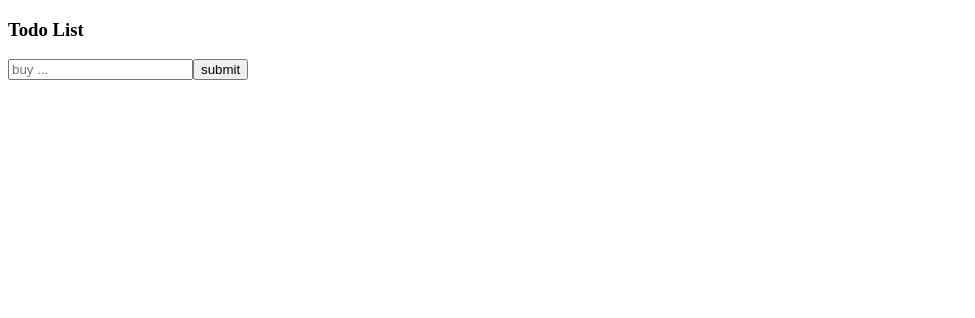
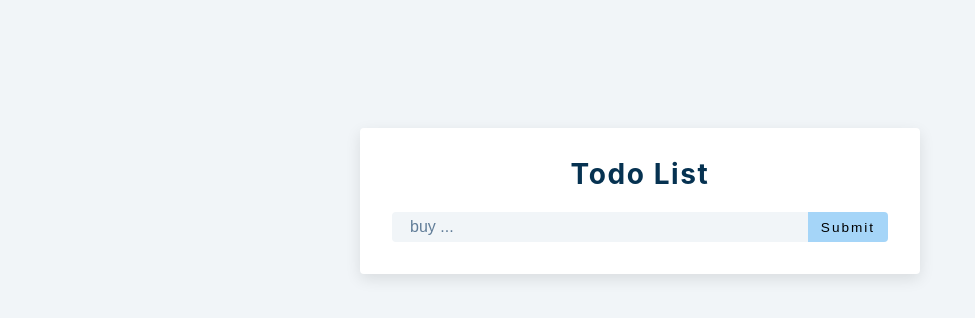
Before and after one commit to vk0808/todo-list-v2, a React (Create React App) app: page / in a window 1280 px wide. Shown: the top 318 px of the page, without its empty margins (0-975 px from the left). Built offline with nearby package versions, Linux system fonts and the light colour scheme.

Commit message:
added style

```diff
--- a/src/styles.css
+++ b/src/styles.css
@@ -1,4 +1,306 @@
-.App {
-  font-family: sans-serif;
+/*
+===============
+Variables
+===============
+*/
+
+:root {
+  /* dark shades of primary color*/
+  --clr-primary-1: hsl(205, 86%, 17%);
+  --clr-primary-2: hsl(205, 77%, 27%);
+  --clr-primary-3: hsl(205, 72%, 37%);
+  --clr-primary-4: hsl(205, 63%, 48%);
+  /* primary/main color */
+  --clr-primary-5: hsl(205, 78%, 60%);
+  /* lighter shades of primary color */
+  --clr-primary-6: hsl(205, 89%, 70%);
+  --clr-primary-7: hsl(205, 90%, 76%);
+  --clr-primary-8: hsl(205, 86%, 81%);
+  --clr-primary-9: hsl(205, 90%, 88%);
+  --clr-primary-10: hsl(205, 100%, 96%);
+  /* darkest grey - used for headings */
+  --clr-grey-1: hsl(209, 61%, 16%);
+  --clr-grey-2: hsl(211, 39%, 23%);
+  --clr-grey-3: hsl(209, 34%, 30%);
+  --clr-grey-4: hsl(209, 28%, 39%);
+  /* grey used for paragraphs */
+  --clr-grey-5: hsl(210, 22%, 49%);
+  --clr-grey-6: hsl(209, 23%, 60%);
+  --clr-grey-7: hsl(211, 27%, 70%);
+  --clr-grey-8: hsl(210, 31%, 80%);
+  --clr-grey-9: hsl(212, 33%, 89%);
+  --clr-grey-10: hsl(210, 36%, 96%);
+  --clr-white: #fff;
+  --clr-red-dark: hsl(360, 67%, 44%);
+  --clr-red-light: hsl(360, 71%, 66%);
+  --clr-green-dark: hsl(125, 67%, 44%);
+  --clr-green-light: hsl(125, 71%, 66%);
+  --clr-black: #222;
+  --transition: all 0.3s linear;
+  --spacing: 0.1rem;
+  --radius: 0.25rem;
+  --light-shadow: 0 5px 15px rgba(0, 0, 0, 0.1);
+  --dark-shadow: 0 5px 15px rgba(0, 0, 0, 0.2);
+  --max-width: 1170px;
+  --fixed-width: 620px;
+}
+/*
+===============
+Global Styles
+===============
+*/
+
+*,
+::after,
+::before {
+  margin: 0;
+  padding: 0;
+  box-sizing: border-box;
+}
+body {
+  font-family: -apple-system, BlinkMacSystemFont, 'Segoe UI', Roboto, Oxygen,
+    Ubuntu, Cantarell, 'Open Sans', 'Helvetica Neue', sans-serif;
+  background: var(--clr-grey-10);
+  color: var(--clr-grey-1);
+  line-height: 1.5;
+  font-size: 0.875rem;
+}
+ul {
+  list-style-type: none;
+}
+a {
+  text-decoration: none;
+}
+h1,
+h2,
+h3,
+h4 {
+  letter-spacing: var(--spacing);
+  text-transform: capitalize;
+  line-height: 1.25;
+  margin-bottom: 0.75rem;
+}
+h1 {
+  font-size: 3rem;
+}
+h2 {
+  font-size: 2rem;
+}
+h3 {
+  font-size: 1.25rem;
+}
+h4 {
+  font-size: 0.875rem;
+}
+p {
+  margin-bottom: 1.25rem;
+  color: var(--clr-grey-5);
+}
+@media screen and (min-width: 800px) {
+  h1 {
+    font-size: 4rem;
+  }
+  h2 {
+    font-size: 2.5rem;
+  }
+  h3 {
+    font-size: 1.75rem;
+  }
+  h4 {
+    font-size: 1rem;
+  }
+  body {
+    font-size: 1rem;
+  }
+  h1,
+  h2,
+  h3,
+  h4 {
+    line-height: 1;
+  }
+}
+.btn {
+  text-transform: uppercase;
+  background: transparent;
+  color: var(--clr-black);
+  padding: 0.375rem 0.75rem;
+  letter-spacing: var(--spacing);
+  display: inline-block;
+  transition: var(--transition);
+  font-size: 0.875rem;
+  border: 2px solid var(--clr-black);
+  cursor: pointer;
+  box-shadow: 0 1px 3px rgba(0, 0, 0, 0.2);
+  border-radius: var(--radius);
+}
+.btn:hover {
+  color: var(--clr-white);
+  background: var(--clr-black);
+}
+/* section */
+.section {
+  padding: 5rem 0;
+}
+
+.section-center {
+  width: 90vw;
+  margin: 0 auto;
+  max-width: 35rem;
+  margin-top: 8rem;
+}
+@media screen and (min-width: 992px) {
+  .section-center {
+    width: 95vw;
+  }
+}
+main {
+  min-height: 100vh;
+  display: grid;
+  place-items: center;
+}
+/*
+===============
+Todo List
+===============
+*/
+.section-center {
+  background: var(--clr-white);
+  border-radius: var(--radius);
+  box-shadow: var(--light-shadow);
+  transition: var(--transition);
+  padding: 2rem;
+}
+.section-center:hover {
+  box-shadow: var(--dark-shadow);
+}
+.alert {
+  margin-bottom: 1rem;
+  height: 1.25rem;
+  display: grid;
+  align-items: center;
+  text-align: center;
+  font-size: 0.7rem;
+  border-radius: 0.25rem;
+  letter-spacing: var(--spacing);
+  text-transform: capitalize;
+}
+.alert-danger {
+  color: #721c24;
+  background: #f8d7da;
+}
+.alert-success {
+  color: #155724;
+  background: #d4edda;
+}
+.list-form h3 {
+  color: var(--clr-primary-1);
+  margin-bottom: 1.5rem;
   text-align: center;
 }
+.form-control {
+  display: flex;
+  justify-content: center;
+}
+.list {
+  padding: 0.25rem;
+  padding-left: 1rem;
+  background: var(--clr-grey-10);
+  border-top-left-radius: var(--radius);
+  border-bottom-left-radius: var(--radius);
+  border-color: transparent;
+  font-size: 1rem;
+  flex: 1 0 auto;
+  color: var(--clr-grey-5);
+}
+.list::placeholder {
+  font-family: var(--ff-secondary);
+  color: var(--clr-grey-5);
+}
+.submit-btn {
+  background: var(--clr-primary-8);
+  border-color: transparent;
+  flex: 0 0 5rem;
+  display: grid;
+  align-items: center;
+  padding: 0.25rem;
+  text-transform: capitalize;
+  letter-spacing: 2px;
+  border-top-right-radius: var(--radius);
+  border-bottom-right-radius: var(--radius);
+  cursor: pointer;
+  content: var(--clr-primary-5);
+  transition: var(--transition);
+  font-size: 0.85rem;
+}
+.submit-btn:hover {
+  background: var(--clr-primary-5);
+  color: var(--clr-white);
+}
+
+.list-container {
+  margin-top: 2rem;
+}
+
+.list-item {
+  display: flex;
+  align-items: center;
+  justify-content: space-between;
+  margin-bottom: 0.5rem;
+  transition: var(--transition);
+  padding: 0.25rem 1rem;
+  border-radius: var(--radius);
+  text-transform: capitalize;
+}
+.list-item:hover {
+  color: var(--clr-grey-5);
+  background: var(--clr-grey-10);
+}
+.list-item:hover .title {
+  color: var(--clr-grey-5);
+}
+.title {
+  margin-bottom: 0;
+  color: var(--clr-grey-1);
+  letter-spacing: 2px;
+  transition: var(--transition);
+}
+.edit-btn,
+.delete-btn {
+  background: transparent;
+  border-color: transparent;
+  cursor: pointer;
+  font-size: 0.7rem;
+  margin: 0 0.15rem;
+  transition: var(--transition);
+}
+.edit-btn {
+  color: var(--clr-green-light);
+}
+.edit-btn:hover {
+  color: var(--clr-green-dark);
+}
+.delete-btn {
+  color: var(--clr-red-light);
+}
+.delete-btn:hover {
+  color: var(--clr-red-dark);
+}
+.clear-btn {
+  text-transform: capitalize;
+  width: 10rem;
+  height: 1.5rem;
+  display: grid;
+  align-items: center;
+  background: transparent;
+  border-color: transparent;
+  color: var(--clr-red-light);
+  margin: 0 auto;
+  font-size: 0.85rem;
+  letter-spacing: var(--spacing);
+  cursor: pointer;
+  transition: var(--transition);
+  margin-top: 1.25rem;
+}
+.clear-btn:hover {
+  color: var(--clr-red-dark);
+}
```
